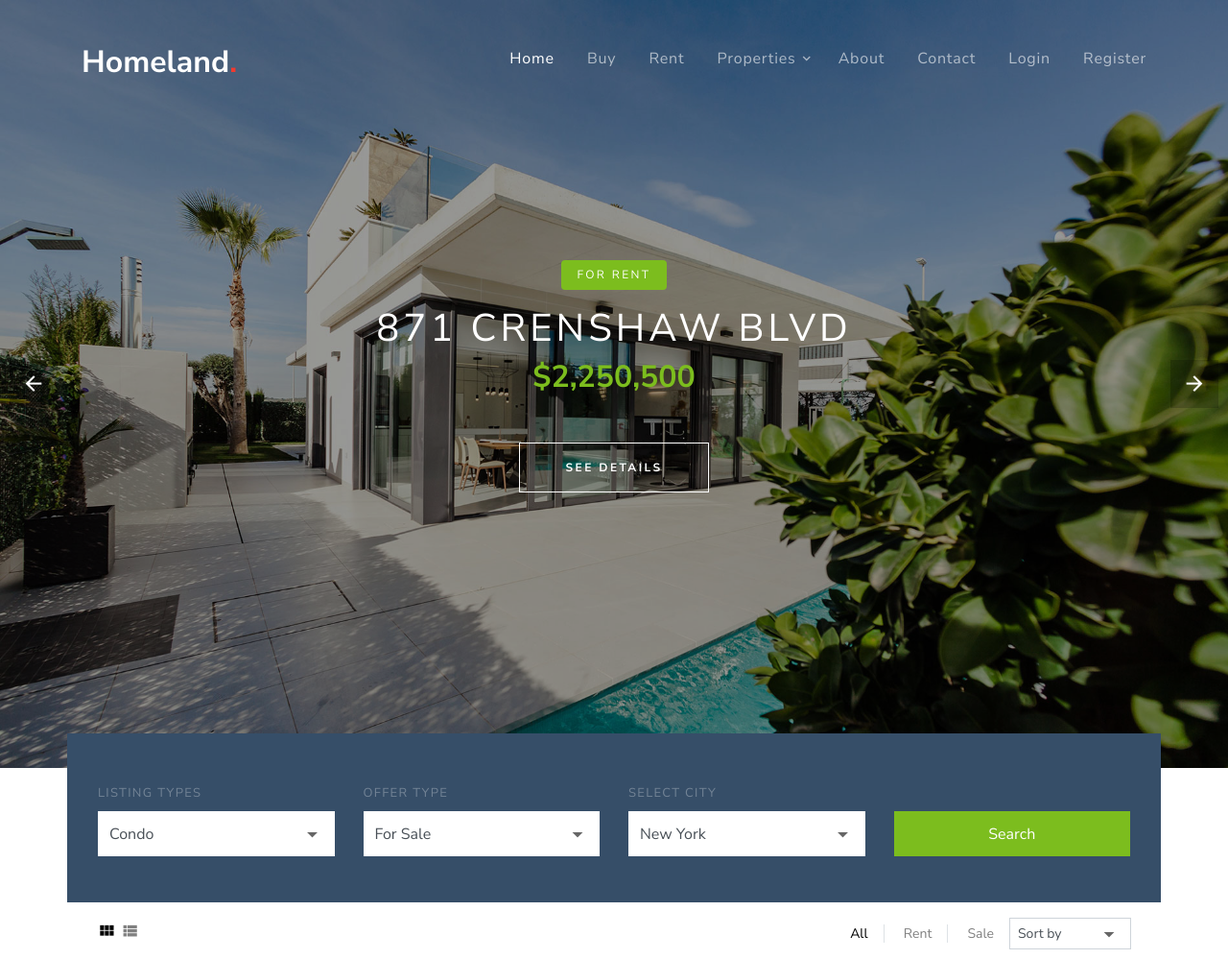
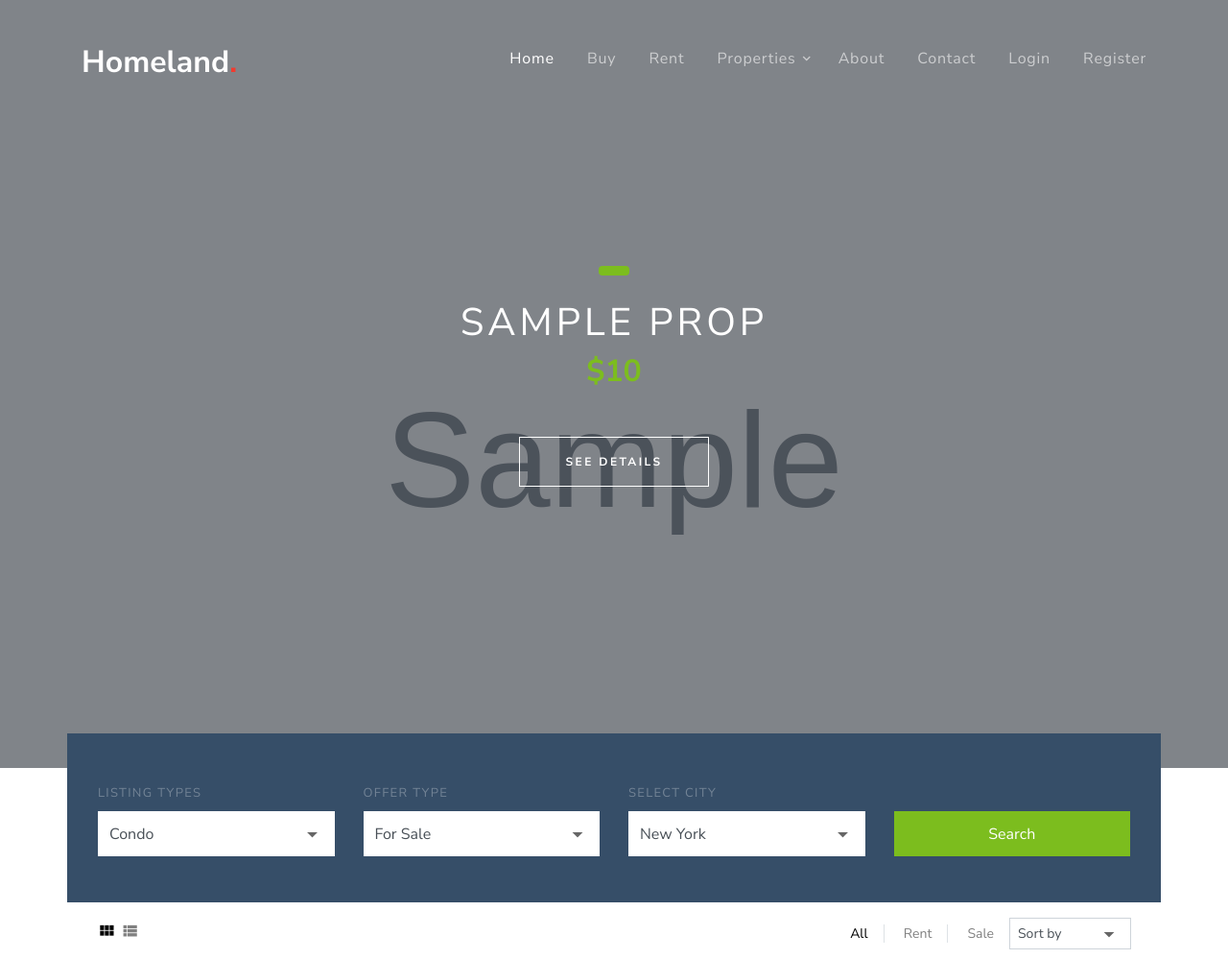
Before and after one commit to BennyMota/homeland, a PHP site: page /homeland/ in a window 1280 px wide. Shown: the top 999 px of the page at 96% size. Run offline with PHP 8.4, Linux system fonts and the light colour scheme; tables that the repository leaves empty or names only in its code hold one stand-in row (values such as "Sample post"); grey boxes marked "Sample" are stand-in pictures; some libraries are stand-ins or nearby versions; some web fonts are replaced.

Commit message:
Display properties in Home page

```diff
--- a/about.php
+++ b/about.php
@@ -1,5 +1,4 @@
 <?php require "includes/header.php"; ?>
-
 
     <div class="site-blocks-cover inner-page-cover overlay" style="background-image: url(images/hero_bg_2.jpg);" data-aos="fade" data-stellar-background-ratio="0.5">
       <div class="container">
--- a/index.php
+++ b/index.php
@@ -1,34 +1,34 @@
 <?php require "includes/header.php"; ?>
+<?php require "config/config.php"; ?>
+<?php
+
+  $select = $conn->query("SELECT * FROM props");
+  $select->execute();
+
+  $props = $select->fetchAll(PDO::FETCH_OBJ);
+
+?>
 
 
 
     <div class="slide-one-item home-slider owl-carousel">
+      <?php foreach($props as $prop) : ?>
 
-      <div class="site-blocks-cover overlay" style="background-image: url(images/hero_bg_1.jpg);" data-aos="fade" data-stellar-background-ratio="0.5">
-        <div class="container">
-          <div class="row align-items-center justify-content-center text-center">
-            <div class="col-md-10">
-              <span class="d-inline-block bg-success text-white px-3 mb-3 property-offer-type rounded">For Rent</span>
-              <h1 class="mb-2">871 Crenshaw Blvd</h1>
-              <p class="mb-5"><strong class="h2 text-success font-weight-bold">$2,250,500</strong></p>
-              <p><a href="#" class="btn btn-white btn-outline-white py-3 px-5 rounded-0 btn-2">See Details</a></p>
+          <div class="site-blocks-cover overlay" style="background-image: url(images/<?php echo $prop->image; ?>);" data-aos="fade" data-stellar-background-ratio="0.5">
+            <div class="container">
+              <div class="row align-items-center justify-content-center text-center">
+                <div class="col-md-10">
+                  <span class="d-inline-block bg-success text-white px-3 mb-3 property-offer-type rounded"><?php echo $prop->type; ?></span>
+                  <h1 class="mb-2"><?php echo $prop->name; ?></h1>
+                  <p class="mb-5"><strong class="h2 text-success font-weight-bold">$<?php echo $prop->price; ?></strong></p>
+                  <p><a href="property-details.php" class="btn btn-white btn-outline-white py-3 px-5 rounded-0 btn-2">See Details</a></p>
+                </div>
+              </div>
             </div>
           </div>
-        </div>
-      </div>
+        <?php endforeach; ?>
 
-      <div class="site-blocks-cover overlay" style="background-image: url(images/hero_bg_2.jpg);" data-aos="fade" data-stellar-background-ratio="0.5">
-        <div class="container">
-          <div class="row align-items-center justify-content-center text-center">
-            <div class="col-md-10">
-              <span class="d-inline-block bg-danger text-white px-3 mb-3 property-offer-type rounded">For Sale</span>
-              <h1 class="mb-2">625 S. Berendo St</h1>
-              <p class="mb-5"><strong class="h2 text-success font-weight-bold">$1,000,500</strong></p>
-              <p><a href="#" class="btn btn-white btn-outline-white py-3 px-5 rounded-0 btn-2">See Details</a></p>
-            </div>
-          </div>
-        </div>
-      </div>
+
 
     </div>
 
```
Also changed, not shown: property-details.php (renamed from property-details.html).
